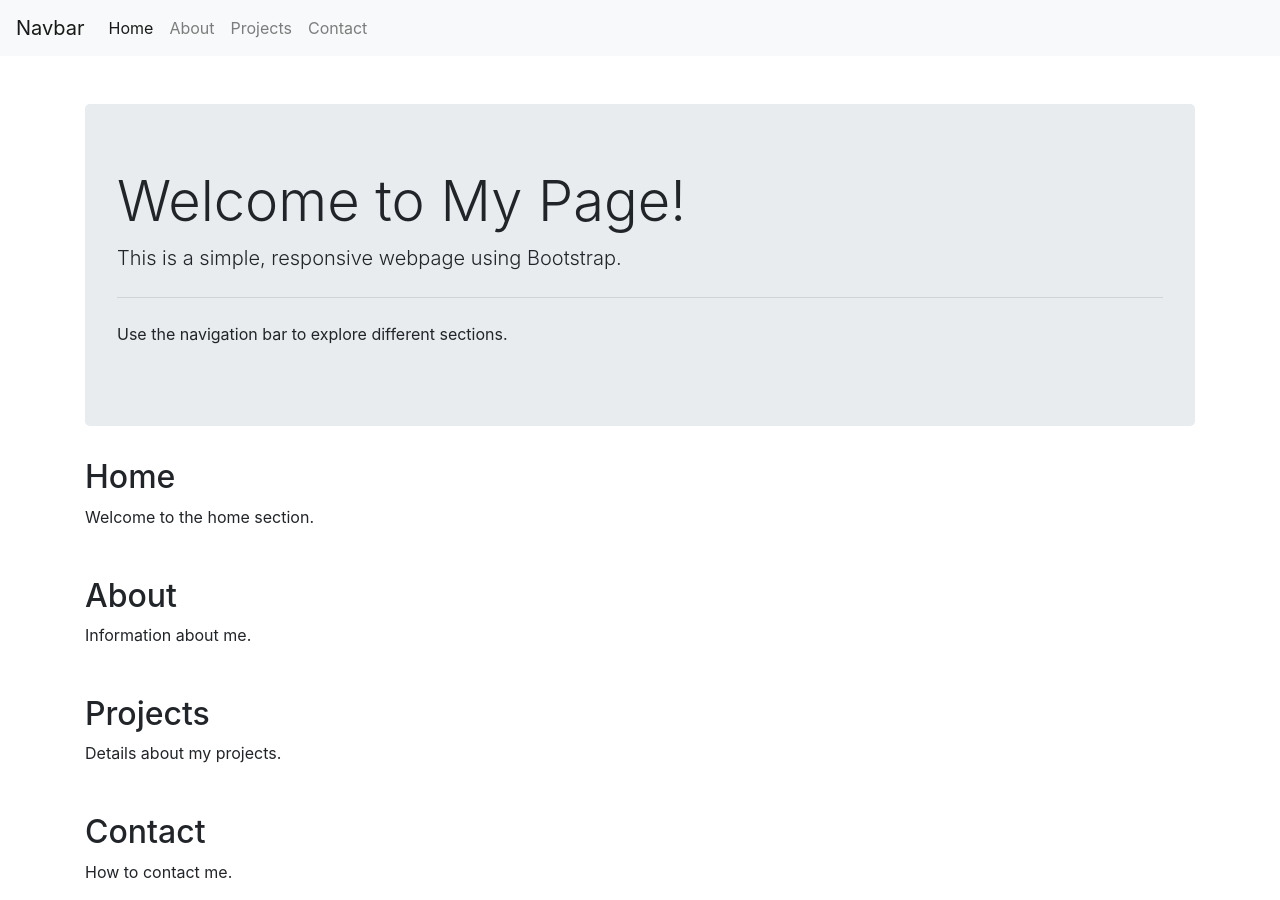
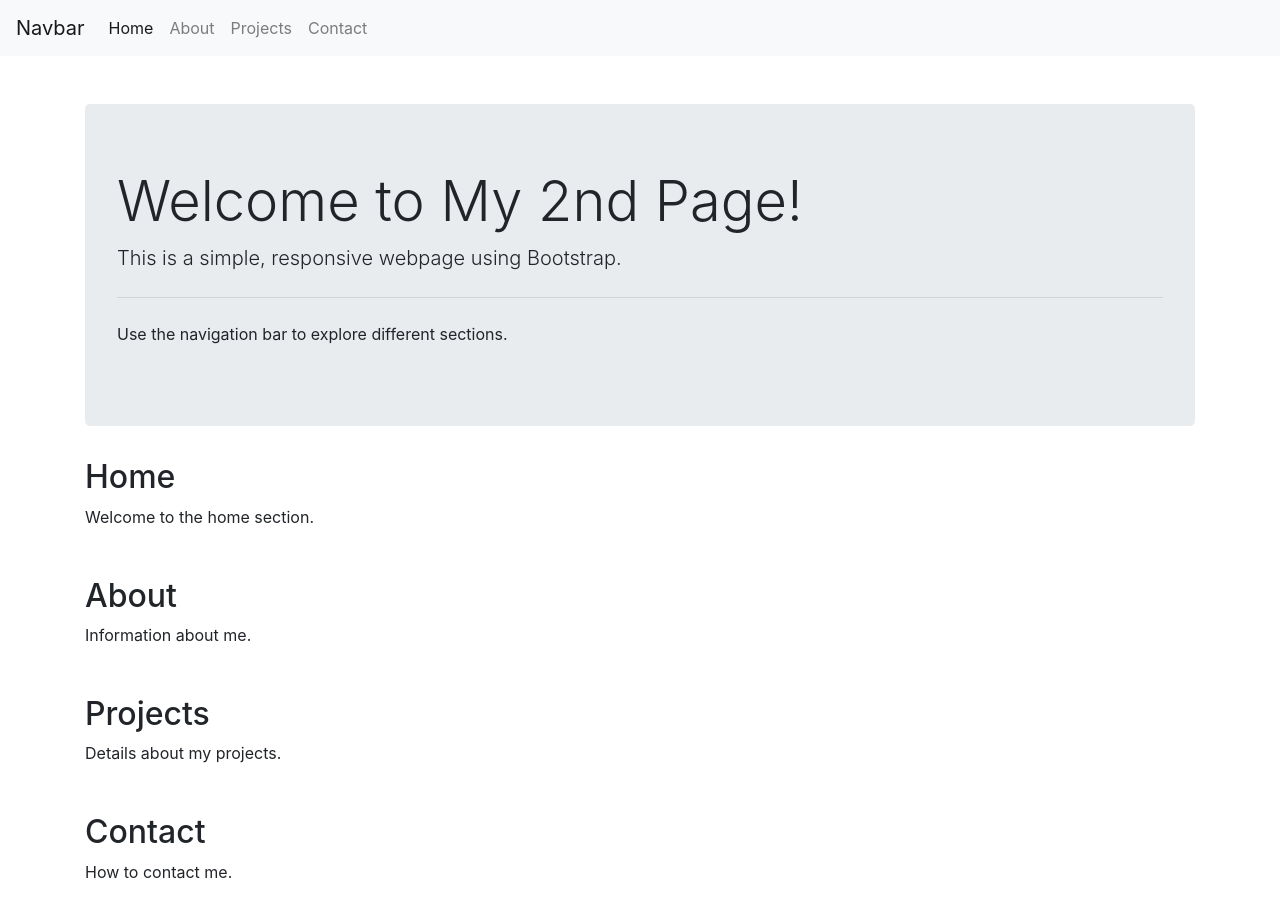
Before and after one commit to hrishabh-sobti1/hrishabh-sobti1.github.io, a plain HTML site: page 1/index.html in a window 1280 px wide. Drawn offline with nearby package versions, Linux system fonts and the light colour scheme.

Commit message:
Edited html in folder 1

```diff
--- a/1/index.html
+++ b/1/index.html
@@ -35,7 +35,7 @@
     <!-- Main Content -->
     <div class="container mt-5">
         <div class="jumbotron">
-            <h1 class="display-4">Welcome to My Page!</h1>
+            <h1 class="display-4">Welcome to My 2nd Page!</h1>
             <p class="lead">This is a simple, responsive webpage using Bootstrap.</p>
             <hr class="my-4">
             <p>Use the navigation bar to explore different sections.</p>
```
